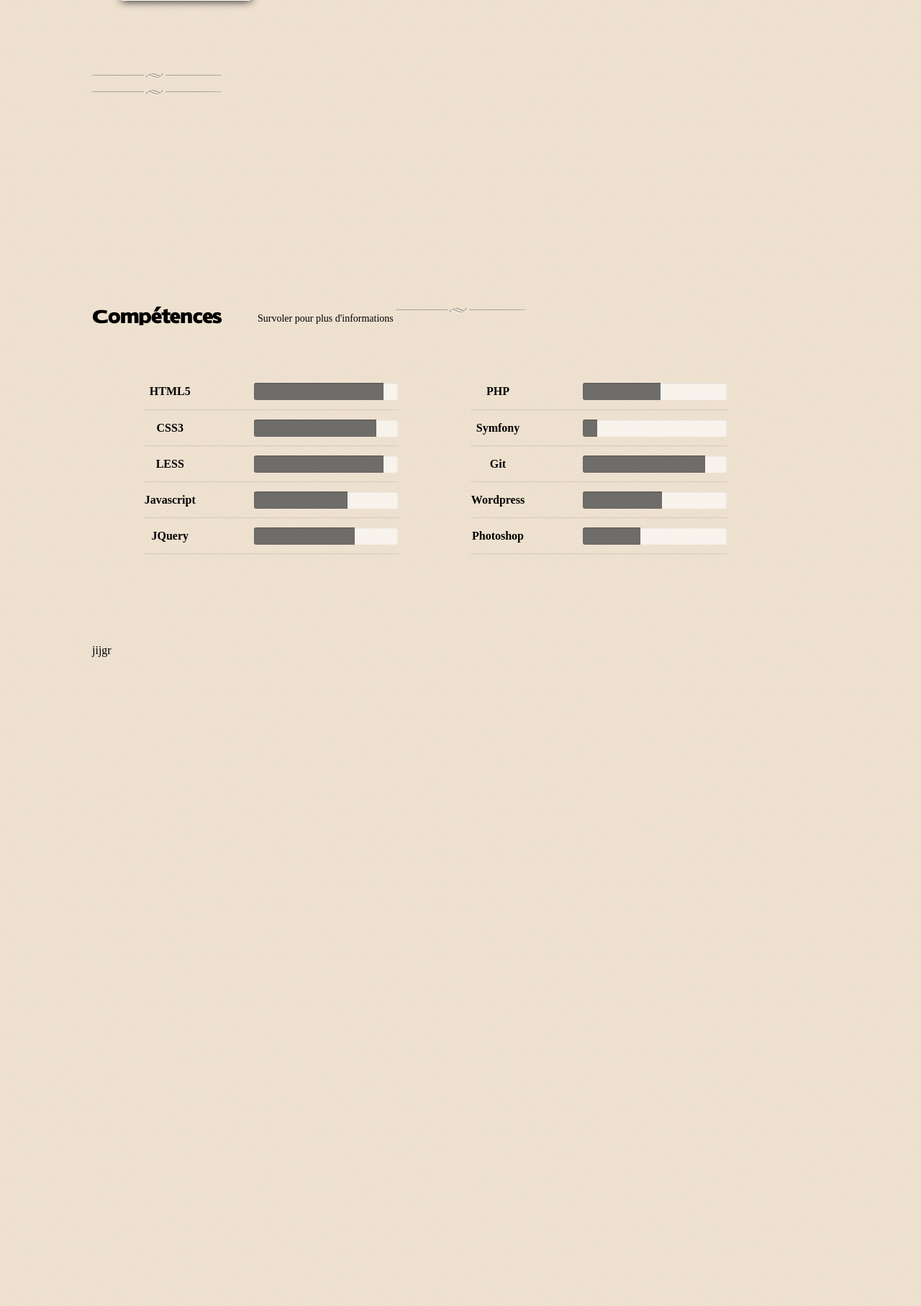
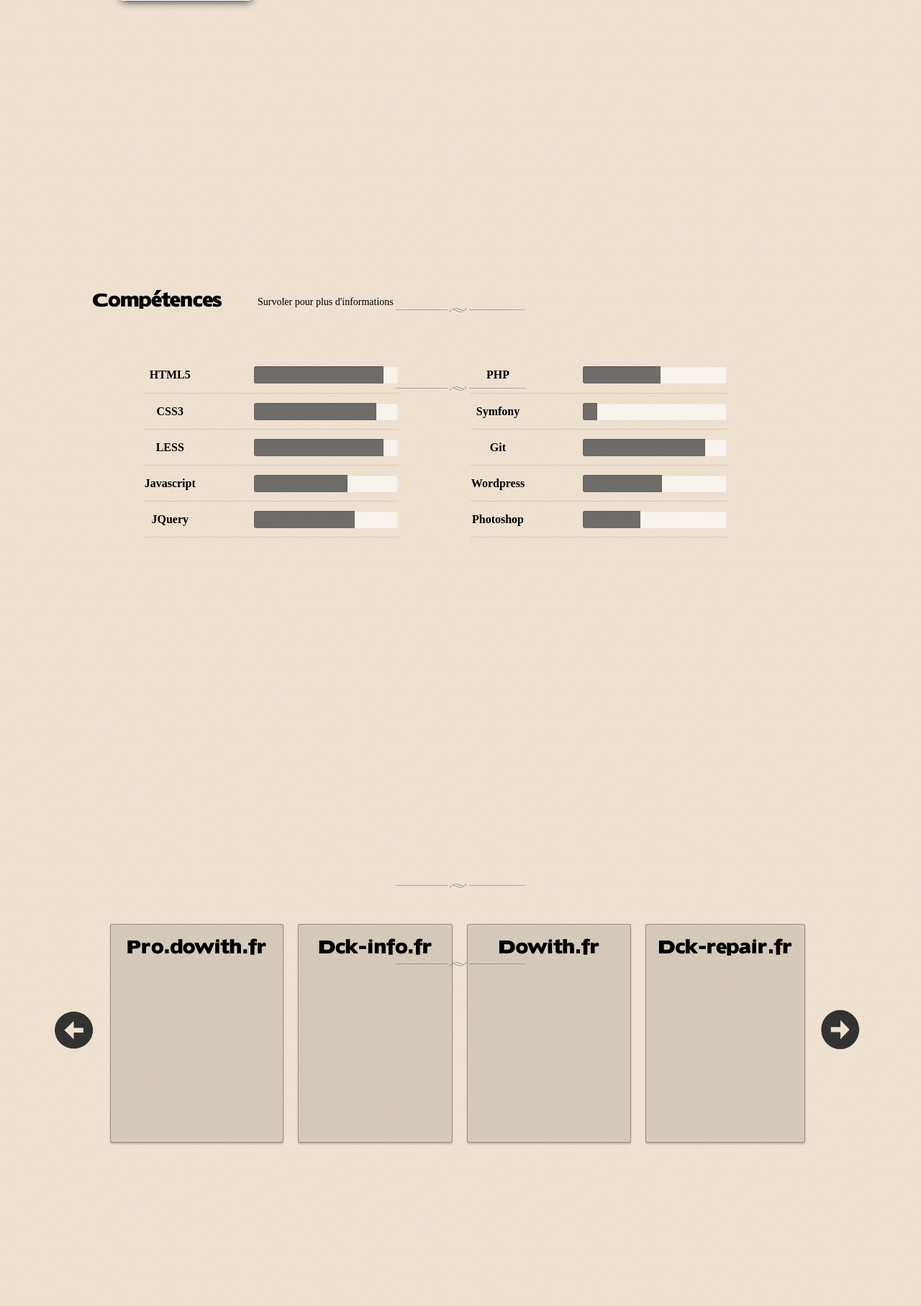
Before and after one commit to DCKT/dckt.github.com, a PHP site: page / in a window 1280 px wide. Shown: the part 705-2520 px from the top of the page at 72% size. Run offline with PHP 8.4, Linux system fonts and the light colour scheme; lists and menus that the app fills with data are empty.

Commit message:
Add realisation content + slider content

```diff
--- a/css/style.css
+++ b/css/style.css
@@ -1,3 +1,33 @@
+section div.weft .border-top {
+  min-width: 1024px;
+  width: 80%;
+  margin-top: 34%;
+  position: absolute;
+}
+section div.weft .border-top img {
+  display: block;
+  margin-left: auto;
+  margin-right: auto;
+}
+section div.weft .border-bottom {
+  width: 80%;
+  min-width: 1024px;
+  margin-top: 88%;
+  position: absolute;
+}
+section div.weft .border-bottom img {
+  display: block;
+  margin-left: auto;
+  margin-right: auto;
+}
+section div.weft div.information {
+  padding-top: 50px;
+  position: absolute;
+  margin-top: 32%;
+  width: 1024px;
+  height: auto;
+  min-height: 300px;
+}
 @font-face {
   font-family: "GearedSlab-Light";
   src: url('../font/GearedSlab-Light.ttf');
@@ -268,3 +272,70 @@ section #contents2 #skill .progress .percent {
   -o-box-shadow: inset 0 1px 2px rgba(0, 0, 0, 0.1);
   box-shadow: inset 0 1px 2px rgba(0, 0, 0, 0.1);
 }
+section #contents3 #real #realisations {
+  padding-top: 85px;
+  position: absolute;
+  margin-top: 22%;
+  width: 1024px;
+  height: auto;
+  min-height: 430px;
+}
+section #contents3 #real #realisations #hide-tab {
+  width: 1004px;
+  height: 400px;
+  overflow: hidden;
+  position: absolute;
+  top: 17%;
+  left: 5px;
+}
+section #contents3 #real #realisations #hide-tab table {
+  position: absolute;
+  width: 1250px;
+  border-spacing: 20px;
+  position: absolute;
+  left: 0px;
+}
+section #contents3 #real #realisations #hide-tab table tr {
+  margin-top: -15px;
+}
+section #contents3 #real #realisations #hide-tab table tr td {
+  width: 250px;
+  height: 300px;
+  border: 1px solid rgba(0, 0, 0, 0.3);
+  margin: 10px;
+  -webkit-border-radius: 3px;
+  -moz-border-radius: 3px;
+  -o-border-radius: 3px;
+  border-radius: 3px;
+  -webkit-box-shadow: 0px 2px 2px rgba(0, 0, 0, 0.2);
+  -moz-box-shadow: 0px 2px 2px rgba(0, 0, 0, 0.2);
+  -o-box-shadow: 0px 2px 2px rgba(0, 0, 0, 0.2);
+  box-shadow: 0px 2px 2px rgba(0, 0, 0, 0.2);
+  background-color: rgba(0, 0, 0, 0.1);
+  cursor: pointer;
+  text-align: center;
+}
+section #contents3 #real #realisations #hide-tab table tr td h1 {
+  margin-top: -140px;
+}
+section #contents3 #real #realisations #left-arrow {
+  margin-left: -55px;
+  margin-top: 140px;
+  width: 60px;
+  height: 40px;
+  cursor: pointer;
+  position: absolute;
+}
+section #contents3 #real #realisations #right-arrow {
+  margin-left: 1010px;
+  margin-top: 140px;
+  width: 60px;
+  height: 40px;
+  cursor: pointer;
+  position: absolute;
+}
+section #contents3 #real #realisations #left-arrow img,
+section #contents3 #real #realisations #right-arrow img {
+  width: 60px;
+  height: 60px;
+}
--- a/index.html
+++ b/index.html
@@ -27,7 +27,7 @@
 		<div id="contents1" class="container" data-spy="scroll">
 			<div class="weft" id="accueil">
 				<div class="border-top"><img src="images/style/sep.png" /></div>
-				<div id="presentation">
+				<div id="presentation" class="information">
 					<h1>Bienvenue sur mon Portfolio !</h1>
 					<p>
 						<img src="images/moi.png" alt="Moi" />
@@ -44,7 +44,7 @@
 
 			<div class="weft" id="comp">
 				<div class="border-top"><img src="images/style/sep.png" /></div>
-				<div id="skill">
+				<div id="skill" class="information">
 					<h1>Compétences</h1><small>Survoler pour plus d'informations </small>
 
 					<table id="left_table">
@@ -72,7 +72,7 @@
 								</div>
 							</td>
 						</tr>
-						<tr id="4" data-content="<p><img src='images/icone/js.png' alt='JS' />Le Javascript est devenu un élément indispensable du web 2.0, il permet de nombreuses choses impossibles en CSS3</p><blockquote>C'est un langage assez permissif proche des langages serveurs (mais qui n'en n'est pas un !)</blockquote>">
+						<tr id="4" data-content="<p><img src='images/icone/js.png' alt='JS' />Le Javascript est devenu un élément indispensable du web 2.0, il permet de nombreuses choses impossibles en CSS3</p><blockquote>C'est un langage assez permissif mais indispensable, que j'utilise très souvent !</blockquote>">
 							<th>Javascript</th>
 							<td>
 								<div class="progress">
@@ -137,8 +137,28 @@
 
 		</div>
 		<div id="contents3" class="container">
-			<div class="weft" id="real">
-				jijgr
+			<div class="weft " id="real">
+				<div class="border-top"><img src="images/style/sep.png" /></div>
+				<div id="realisations" class="information">
+					<div id="left-arrow"><img src="images/left-arrow.png" alt="Left" /></div>
+					<div id="hide-tab">
+						<table id="table-test">
+							<tr>
+								<td>
+									<h1>Pro.dowith.fr</h1>
+								</td>
+								<td>
+									<h1>Dck-info.fr</h1>
+								</td>
+								<td><h1>Dowith.fr</h1></td>
+								<td><h1>Dck-repair.fr</h1></td>
+								<td><h1>Ce portfolio</h1></td>
+							</tr>
+						</table>
+					</div>
+					<div id="right-arrow"><img src="images/right-arrow.png" alt="Left" /></div>
+				</div>
+				<div class="border-bottom"><img src="images/style/sep.png" /></div>
 			</div>
 		</div>
 		<div id="contents4" class="container">
@@ -148,7 +168,5 @@
 		</div>
 
 	</section>
-
-
 </body>
 </html>
```
Also changed, not shown: other parts of css/style.css (+10 -36 lines).
